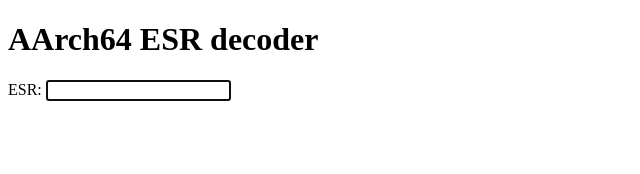
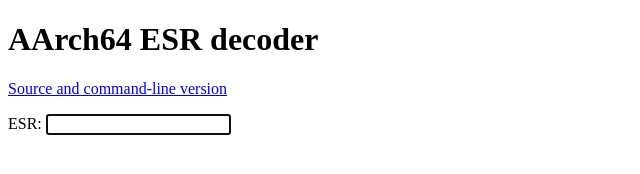
Before and after one commit to google/aarch64-esr-decoder, a website built with webpack: page aarch64-esr-web/www/index.html in a window 1280 px wide. Shown: the whole page, without its empty margins (0-640 px from the left). Built offline with nearby package versions, Linux system fonts and the light colour scheme; what aarch64-esr-web would draw is missing.

Commit message:
Add source link to webapp.

```diff
--- a/aarch64-esr-web/www/index.html
+++ b/aarch64-esr-web/www/index.html
@@ -15,6 +15,7 @@
     <noscript>This page contains webassembly and JavaScript content, please enable JavaScript in your browser.</noscript>
     <script src="./bootstrap.js"></script>
     <h1>AArch64 ESR decoder</h1>
+    <p><a href="https://github.com/google/aarch64-esr-decoder">Source and command-line version</a></p>
     <form>
       <p>
         <label for="esr">ESR:</label>
```
